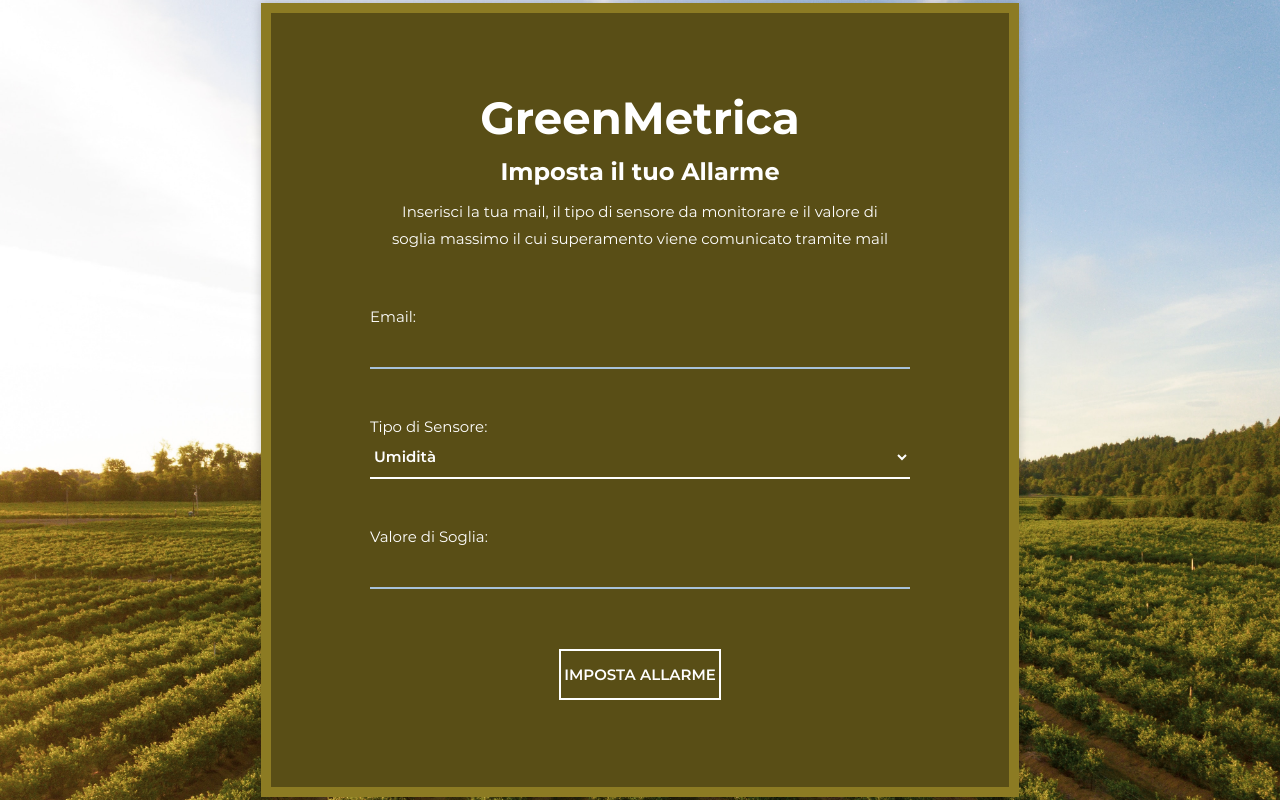
After one commit to ColiFilippo/Tesina_IoT_pubsub, a Flask app: page / in a window 1280 px wide. The commit adds this page. Run offline with Flask 3, Linux system fonts and the light colour scheme.

Commit message:
Sixth Commit - Creata pagina web per aggiunta soglie

```diff
--- a/static/css/style.css
+++ b/static/css/style.css
@@ -49,8 +49,8 @@ a:hover {
 .inner {
   max-width: 758px;
   margin: auto;
-  background: #39459b;
-  border: 10px solid #0d99d7;
+  background: #594E16;
+  border: 10px solid #8C7B23;
   padding: 77px 99px 87px;
   box-shadow: 0px 0px 10px 0px rgba(0, 0, 0, 0.2);
   -webkit-box-shadow: 0px 0px 10px 0px rgba(0, 0, 0, 0.2);
@@ -62,8 +62,15 @@ textarea {
   resize: none; }
 
 h3 {
-  text-transform: uppercase;
+  --text-transform: uppercase;
   font-size: 45px;
+  font-family: "Montserrat-Bold";
+  text-align: center;
+  margin-bottom: 12px; }
+
+h2 {
+  --text-transform: uppercase;
+  font-size: 24px;
   font-family: "Montserrat-Bold";
   text-align: center;
   margin-bottom: 12px; }
@@ -99,7 +106,7 @@ p {
 
 .form-control {
   border: none;
-  border-bottom: 2px solid #00ade6;
+  border-bottom: 2px solid #A7C1D9;
   display: block;
   width: 100%;
   height: 43px;
@@ -158,7 +165,7 @@ button {
     left: 0;
     right: 0;
     bottom: 0;
-    background: #2098D1;
+    background: #A7C1D9;
     -webkit-transform: scaleX(0);
     transform: scaleX(0);
     -webkit-transform-origin: 0 50%;
@@ -180,7 +187,16 @@ button {
 
 @media (max-width: 767px) {
   h3 {
-    font-size: 38px; }
+    font-size: 38px;
+    padding: 0;}
+
+  h2 {
+    font-size: 24px;
+    padding: 0;}
+
+  h1 {
+    font-size: 24px;
+    padding: 0;}
 
   p {
     font-size: 14px;
@@ -196,7 +212,7 @@ button {
     -o-box-shadow: none; }
 
   .wrapper {
-    background: #39459b;
+    background: #26250D;
     border: 10px solid #0d99d7; } }
 
 /*# sourceMappingURL=style.css.map */
--- /dev/null
+++ b/static/css/style.scss
@@ -0,0 +1,221 @@
+@font-face {
+	font-family: "Montserrat-Regular";
+	src: url('../fonts/Montserrat/Montserrat-Regular.ttf');
+}
+@font-face {
+	font-family: "Montserrat-Bold";
+	src: url('../fonts/Montserrat/Montserrat-Bold.ttf');
+}
+@font-face {
+	font-family: "Montserrat-SemiBold";
+	src: url('../fonts/Montserrat/Montserrat-SemiBold.ttf');
+}
+* {
+    -webkit-box-sizing: border-box;
+    -moz-box-sizing: border-box;
+    box-sizing: border-box;
+}
+body {
+	font-family: "Montserrat-Regular";
+	color: #fff;
+	font-size: 15px;
+	margin: 0;
+}
+input, textarea, select, button {
+	font-family: "Montserrat-Regular";
+	color: #fff;
+	font-size: 15px;
+}
+p, h1, h2, h3, h4, h5, h6, ul {
+	margin: 0;
+}
+img {
+	max-width: 100%;
+}
+ul {
+	padding-left: 0;
+	margin-bottom: 0;
+}
+a:hover {
+	text-decoration: none;
+}
+:focus {
+    outline: none;
+}
+.wrapper {
+	min-height: 100vh;
+	display: flex;
+	align-items: center;
+	background: url('../images/bg-registration-form-7.jpg') no-repeat;
+	background-size: cover;
+}
+.inner {
+	max-width: 758px;
+	margin: auto;
+	background: #39459b;
+	border: 10px solid #0d99d7;
+	padding: 77px 99px 87px;
+	box-shadow: 0px 0px 10px 0px rgba(0, 0, 0, 0.2);
+	-webkit-box-shadow: 0px 0px 10px 0px rgba(0, 0, 0, 0.2);
+    -moz-box-shadow: 0px 0px 10px 0px rgba(0, 0, 0, 0.2);
+    -ms-box-shadow: 0px 0px 10px 0px rgba(0, 0, 0, 0.2);
+    -o-box-shadow: 0px 0px 10px 0px rgba(0, 0, 0, 0.2);
+}
+textarea {
+	resize: none;
+}
+h3 {
+	text-transform: uppercase;
+	font-size: 45px;
+	font-family: "Montserrat-Bold";
+	text-align: center;
+	margin-bottom: 12px;
+}
+p {
+	text-align: center;
+	padding: 0 10px;
+	margin-bottom: 55px;
+	line-height: 1.8;
+}
+.form-group {
+	position: relative;
+	display: block;
+	margin-bottom: 48px;
+	span {
+		font-size: 15px;
+		color: #00ade6;
+		position: absolute;
+		top: 11px;
+		transition: all .2s ease;
+		transform-origin: 0 0;
+		cursor: text;
+	}
+	span.border {
+		height: 2px;
+		display: block;
+		position: absolute;
+		width: 100%;
+		left: 0;
+		top: 41px;
+		transform: scaleX(0);
+		transition: all .15s ease;
+		background: #fff;
+	}
+}
+.form-control {
+	border: none;
+	border-bottom: 2px solid #00ade6;
+	display: block;
+	width: 100%;
+	height: 43px;
+	font-size: 15px;
+	background: none;
+	font-family: "Montserrat-SemiBold";
+	&:focus, &:valid {
+		border-bottom: 2px solid #fff;
+		& + span {
+			transform: translateY(-22px) scale(.8);
+			& + .border {
+				transform: scaleX(1);
+			}
+		}
+	}
+}
+textarea.form-control {
+	padding-top: 10px;
+	padding-bottom: 10px;
+}
+button {
+	border: none;
+	width: 162px;
+	height: 51px;
+	border: 2px solid #fff;
+	margin: auto;
+	margin-top: 60px;
+	cursor: pointer;
+	display: flex;
+	align-items: center;
+	justify-content: center;
+	padding: 0;
+	background: none;
+	color: #fff;
+	text-transform: uppercase;
+	font-family: "Montserrat-SemiBold";
+	-webkit-transform: perspective(1px) translateZ(0);
+	transform: perspective(1px) translateZ(0);
+	position: relative;
+	-webkit-transition-property: color;
+	transition-property: color;
+	-webkit-transition-duration: 0.3s;
+	transition-duration: 0.3s;
+	i {
+		margin-left: 10px;
+		-webkit-transform: translateZ(0);
+		transform: translateZ(0);
+		-webkit-transition-duration: 0.1s;
+		transition-duration: 0.1s;
+		-webkit-transition-property: transform;
+		transition-property: transform;
+		-webkit-transition-timing-function: ease-out;
+		transition-timing-function: ease-out;
+	}
+	&:before {
+		content: "";
+		position: absolute;
+		z-index: -1;
+		top: 0;
+		left: 0;
+		right: 0;
+		bottom: 0;
+		background: #2098D1;
+		-webkit-transform: scaleX(0);
+		transform: scaleX(0);
+		-webkit-transform-origin: 0 50%;
+		transform-origin: 0 50%;
+		-webkit-transition-property: transform;
+		transition-property: transform;
+		-webkit-transition-duration: 0.3s;
+		transition-duration: 0.3s;
+		-webkit-transition-timing-function: ease-out;
+		transition-timing-function: ease-out;
+	}
+	&:hover {
+		border-color: transparent;
+		&:before {
+			-webkit-transform: scaleX(1);
+			transform: scaleX(1);
+		}
+		i {
+			-webkit-transform: translateX(4px);
+			transform: translateX(4px);
+		}
+	}
+}
+@media (max-width: 1199px) {
+
+}
+@media (max-width: 991px) {
+
+}
+@media (max-width: 767px) {
+	h3 {
+		font-size: 38px;
+	}
+	p {
+		font-size: 14px;
+		padding: 0;
+	}
+	.inner {
+		padding: 27px 20px 37px;
+		border: none;
+		box-shadow: none;
+		-webkit-box-shadow: none;
+	    -moz-box-shadow: none;
+	    -ms-box-shadow: none;
+	    -o-box-shadow: none;
+	}
+	.wrapper {
+		background: #39459b;
+		border: 10px solid #0d99d7;
+	}
+}
--- /dev/null
+++ b/templates/index.html
@@ -0,0 +1,47 @@
+<!DOCTYPE html>
+<html lang="it">
+<head>
+    <meta charset="UTF-8">
+    <meta name="viewport" content="width=device-width, initial-scale=1.0">
+    <title>Imposta Soglia e Allarme</title>
+    <link rel="stylesheet" href="static/fonts/material-design-iconic-font/css/material-design-iconic-font.min.css">
+	<link rel="stylesheet" href="static/css/style.css">
+</head>
+<body>
+    <div class="wrapper">
+        <div class="inner">
+            <div class="container">
+                <h3>GreenMetrica</h3>
+                <h2>Imposta il tuo Allarme</h2>
+                <p>Inserisci la tua mail, il tipo di sensore da monitorare e il valore di soglia massimo il cui superamento viene comunicato tramite mail</p>
+                <form method="post" action="/">
+                    <label for="email" class="form-group">Email:
+                    <input type="email" name="email" class="form-control" required>
+                    <span class="border"></span>
+                    </label>
+
+                    <label for="sensor_type" class="form-group">Tipo di Sensore:
+                        <span class="border"></span>
+                    <select name="sensor_type" class="form-control"required>
+                        <option value="Umidita">Umidità</option>
+                        <option value="Velocita del vento">Velocità del Vento</option>
+                        <option value="Temperatura massima">Temperatura Massima</option>
+                        <option value="Temperatura minima">Temperatura Minima</option>
+                        <option value="Precipitazioni">Precipitazioni</option>
+                    </select>
+
+                    </label>
+
+                    <label for="threshold_value" class="form-group">Valore di Soglia:
+                    <input type="number" name="threshold_value" class="form-control" required>
+                    <span class="border"></span>
+                    </label>
+
+                    <button>Imposta allarme
+					</button>
+                </form>
+            </div>
+        </div>
+    </div>
+</body>
+</html>
```
Also changed, not shown: Not Used/add_user_threshold.py (added, +29 -0 lines), Not Used/main.py (added, +24 -0 lines), templates/result.html (added, +22 -0 lines), static/images/_bg-registration-form-7.jpg (added), static/images/bg-registration-form-7.jpg (added), 1 other file.
